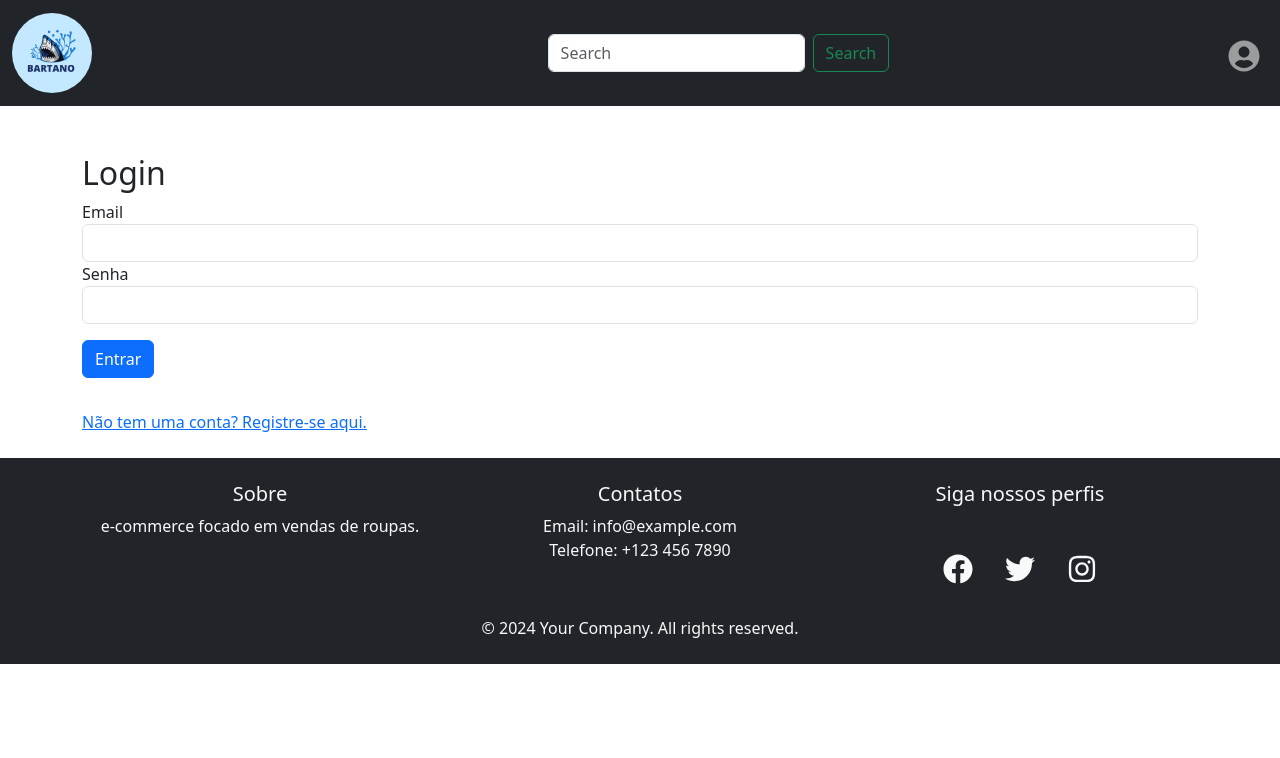
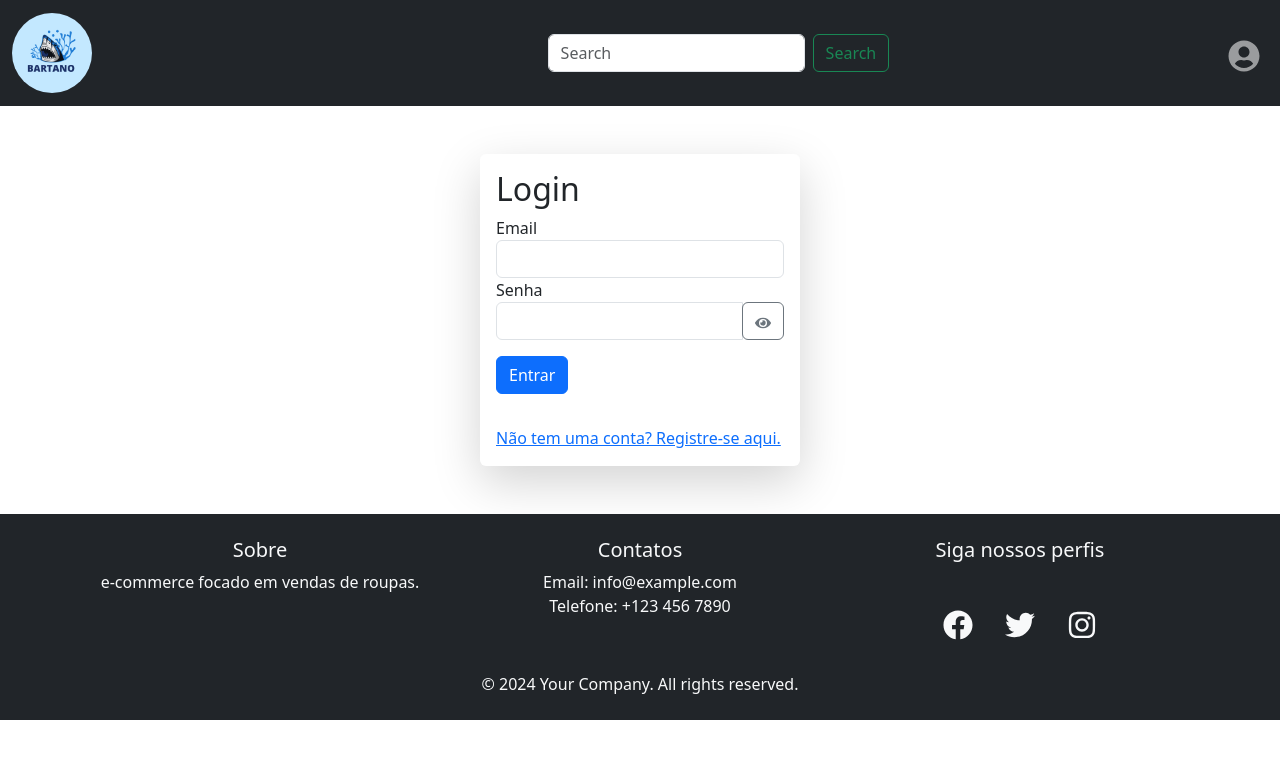
Before and after one commit to ArturMineiro/e-commerce, a React (Vite) app in the folder frontend/: page /login in a window 1280 px wide. Shown: the top 758 px of the page. Built offline with nearby package versions, Linux system fonts and the light colour scheme.

Commit message:
melhoras mna area de login

```diff
--- a/frontend/src/pages/Login.tsx
+++ b/frontend/src/pages/Login.tsx
@@ -1,10 +1,9 @@
-// src/components/Login.tsx
-
 import React, { useState } from 'react';
 import axios from 'axios';
 import { useNavigate, Link } from 'react-router-dom';
 import { useAuth } from '../hooks/AuthContext';
 import jwtDecode from 'jwt-decode';
+import { FaEye, FaEyeSlash } from 'react-icons/fa'; // Importando os ícones
 
 interface Credentials {
   email: string;
@@ -29,6 +28,7 @@ interface DecodedToken {
 const Login: React.FC = () => {
   const [credentials, setCredentials] = useState<Credentials>({ email: '', password: '' });
   const [error, setError] = useState<string | null>(null);
+  const [showPassword, setShowPassword] = useState(false); // Estado para alternar a visualização da senha
   const navigate = useNavigate();
   const { login } = useAuth();
 
@@ -37,6 +37,10 @@ const Login: React.FC = () => {
       ...credentials,
       [e.target.name]: e.target.value,
     });
+  };
+
+  const togglePasswordVisibility = () => {
+    setShowPassword(!showPassword); // Alterna entre mostrar e esconder a senha
   };
 
   const loginUser = async (credentials: Credentials) => {
@@ -51,9 +55,7 @@ const Login: React.FC = () => {
 
       login(access_token);
 
-      // Decodificar o token para obter a role
       const decoded = jwtDecode<DecodedToken>(access_token);
-
       if (!decoded) {
         setError('Erro ao decodificar o token.');
         return;
@@ -61,10 +63,6 @@ const Login: React.FC = () => {
 
       const userRole = decoded.role;
 
-      // Log para verificar a role do usuário
-      // console.log('Role do usuário:', userRole);
-
-      // Redirecionar com base no perfil do usuário
       if (userRole === 'admin') {
         navigate('/admin/dashboard');
       } else {
@@ -79,10 +77,8 @@ const Login: React.FC = () => {
         } else {
           setError('Erro no servidor. Tente novamente mais tarde.');
         }
-        // console.error('Erro ao fazer login:', error.response.data);
       } else {
         setError('Erro ao conectar com o servidor.');
-        //console.error('Erro ao fazer login:', error.message);
       }
     }
   };
@@ -97,11 +93,11 @@ const Login: React.FC = () => {
   };
 
   return (
-    <div className="container mt-5">
+    <div className="container mt-5 w-25 shadow-lg p-3 mb-5 bg-white rounded">
       <h2>Login</h2>
 
       <form onSubmit={handleSubmit}>
-        <div className="form-group">
+        <div className="form-group ">
           <label>Email</label>
           <input
             type="email"
@@ -114,14 +110,25 @@ const Login: React.FC = () => {
         </div>
         <div className="form-group">
           <label>Senha</label>
+          <div className="input-group">
             <input
-            type="password"
+              type={showPassword ? 'text' : 'password'} // Alterna entre tipo "text" e "password"
               className="form-control"
               name="password"
               value={credentials.password}
               onChange={handleChange}
               required
             />
+            <div className="input-group-append">
+              <button
+                type="button"
+                className="btn btn-outline-secondary"
+                onClick={togglePasswordVisibility}
+              >
+                {showPassword ? <FaEyeSlash /> : <FaEye />} {/* Alterna ícones */}
+              </button>
+            </div>
+          </div>
         </div>
         <button type="submit" className="btn btn-primary mt-3 mb-3">Entrar</button>
       </form>
```
Lines whose indentation alone changed are shown as unchanged.
